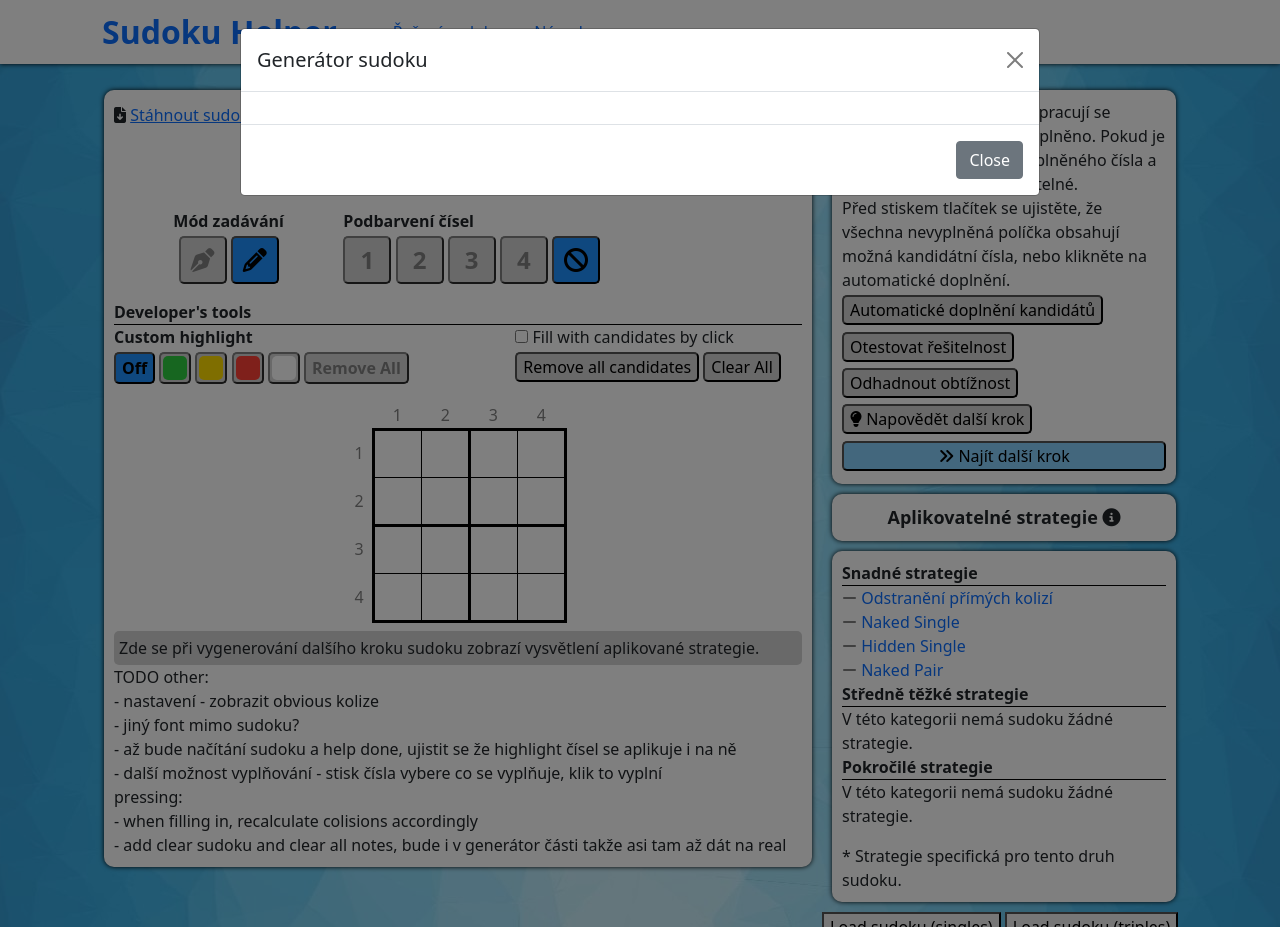
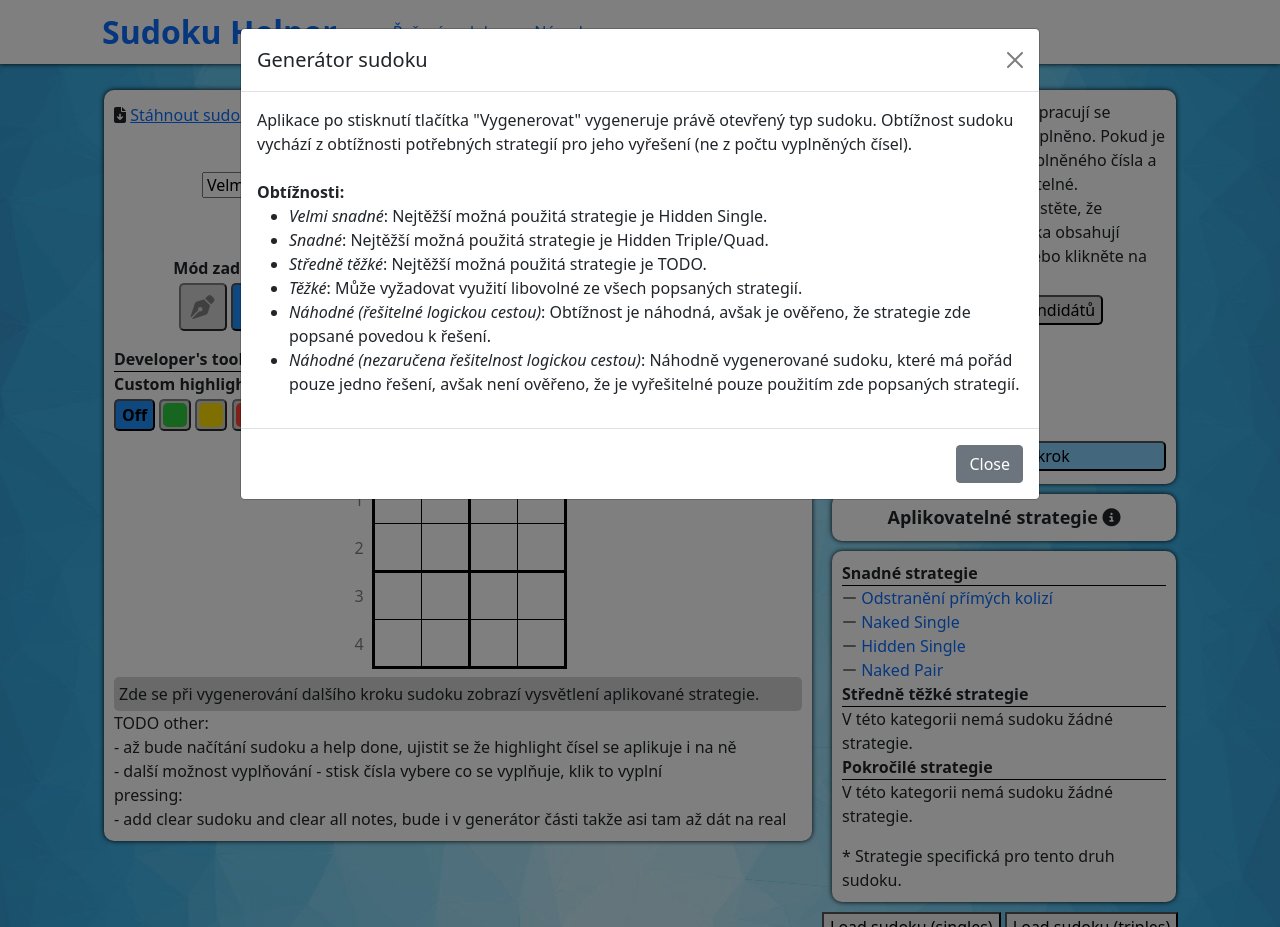
Before and after one commit to hojkas/sudoku-solver, a Django app: page /solver/sudoku4x4 in a window 1280 px wide, after a click that opens the changed part. Run offline with Django 3.2, Linux system fonts and the light colour scheme; some libraries are stand-ins or nearby versions.

Commit message:
generation frame done, only views call and actual generation remains to be done

```diff
--- a/static/js/async.js
+++ b/static/js/async.js
@@ -45,3 +45,28 @@ async function count_next_step() {
         }
     });
 }
+
+async function generate_sudoku(difficulty) {
+    $.ajax({
+        url: '/solver/generate_sudoku',
+        type: 'POST',
+        headers: {
+            "X-CSRFToken": csrf_token
+        },
+        data: {
+            difficulty: difficulty,
+            sudoku_name: sudoku_name
+        },
+        cache: false
+    }).done(function(response_string) {
+        let response_json = JSON.parse(response_string);
+        if(response_json['success']) {
+            load_sudoku_from_list(response_json['sudoku']);
+        }
+        else {
+            alert(response_json['text']);
+        }
+        $('#generate_sudoku').show();
+        $('#generate_sudoku_alt').hide();
+    });
+}
--- a/static/js/developer_mode.js
+++ b/static/js/developer_mode.js
@@ -107,19 +107,5 @@ function load_test_sudoku(num) {
             6, 8, null, 5, 7, null, null, null, 2
         ]];
 
-
-
-    if(sudoku[num].length === (max_sudoku_number * max_sudoku_number)) {
-        for(let x = 0; x < max_sudoku_number; x++) {
-            for (let y = 0; y < max_sudoku_number; y++) {
-                let cell_id = x * max_sudoku_number + y;
-                if(sudoku[num][cell_id] != null) fill_cell_with_number(cell_id, sudoku[num][cell_id]);
-                else {
-                        clear_notes(cell_id);
-                        clear_solved(cell_id);
-                        snap_visibility_to_notes(cell_id);
-                }
-            }
-        }
-    }
+    load_sudoku_from_list(sudoku[num]);
 }
--- a/static/js/main.js
+++ b/static/js/main.js
@@ -65,6 +65,10 @@ $(document).ready(function()
                 fill_all_candidates_in_cell(window.selected_cell_id);
             }
         }
+    });
+
+    $('#clear_sudoku').on('click', function() {
+       clear_sudoku();
     });
 
     $(window).keyup(function (event) {
@@ -182,6 +186,12 @@ $(document).ready(function()
         }
     });
 
+    $('#generate_sudoku').on('click', function() {
+        $('#generate_sudoku_alt').show();
+        $('#generate_sudoku').hide();
+        generate_sudoku($('generate_difficulty').val());
+    });
+
     $('#get-next-step').on('click', function() {
         $('#next-step-loading').show().siblings('div').hide();
         count_next_step();
--- a/static/js/solver-ui.js
+++ b/static/js/solver-ui.js
@@ -361,3 +361,19 @@ function search_for_truly_empty_cells() {
     }
     return list_of_empty_ids;
 }
+
+function load_sudoku_from_list(sudoku) {
+    if(sudoku.length === (max_sudoku_number * max_sudoku_number)) {
+        for(let x = 0; x < max_sudoku_number; x++) {
+            for (let y = 0; y < max_sudoku_number; y++) {
+                let cell_id = x * max_sudoku_number + y;
+                if(sudoku[cell_id] != null) fill_cell_with_number(cell_id, sudoku[cell_id]);
+                else {
+                        clear_notes(cell_id);
+                        clear_solved(cell_id);
+                        snap_visibility_to_notes(cell_id);
+                }
+            }
+        }
+    }
+}
--- a/sudoku/urls.py
+++ b/sudoku/urls.py
@@ -23,6 +23,7 @@ urlpatterns = [
     path('solver/', views.solver_index, name='solver index'),
     path('solver/update_setting', views.update_setting, name='update setting'),
     path('solver/get_next_step', views.get_next_step, name='get next step'),
+    path('solver/generate_sudoku', views.generate_sudoku, name='generate sudoku'),
     path('solver/<name>', views.solver, name='solver'),
     path('guides/', views.guides_index, name='guide index'),
     path('guides/<name>', views.detail, name='detail'),
--- a/sudoku/views.py
+++ b/sudoku/views.py
@@ -131,13 +131,13 @@ def solver_index(request):
     return render(request, 'solver/index.html', sudokus_context)
 
 def solver(request, name):
-    template = 'solver/' + sudoku_template_mapper[name] + '.html'
     try:
-        django.template.loader.get_template(template)
-    except TemplateDoesNotExist:
+        template = 'solver/' + sudoku_template_mapper[name] + '.html'
+    except KeyError:
         raise Http404(_('Aplikace na řešení') + ' "' + name + '" ' + _('nebyla nalezena.'))
 
     custom_context = sudokus_context.copy()
+    custom_context['sudoku_name'] = name
 
     if name in max_sudoku_numbers.keys():
         custom_context['max_sudoku_number'] = max_sudoku_numbers[name]
@@ -171,7 +171,7 @@ def solver(request, name):
 def update_setting(request):
     setting = request.POST.get('setting')
     value = request.POST.get('value')
-    if (setting == 'setting_shift_is_toggle' or setting == 'setting_sudoku_full_size'):
+    if setting == 'setting_shift_is_toggle' or setting == 'setting_sudoku_full_size':
         request.session[setting] = (value.lower() == 'true')
     return HttpResponse('ok')
 
@@ -184,6 +184,10 @@ def get_next_step(request):
     result_json = strategy_applier.find_next_step(sudoku)
 
     return HttpResponse(json.dumps(result_json))
+
+def generate_sudoku(request):
+    result_list = [1, 2, 3, None, None, None, None, None, None, 1, 2, 3, None, None, None, None]
+    return HttpResponse(json.dumps({'success': True, 'sudoku': result_list}))
 
 # ====================================
 #           GUIDES VIEWS
--- a/templates/solver/solver_div.html
+++ b/templates/solver/solver_div.html
@@ -88,7 +88,22 @@
           </div>
           <div class="modal-body">
               {% blocktrans %}
-
+                  Aplikace po stisknutí tlačítka "Vygenerovat" vygeneruje právě otevřený typ sudoku.
+                  Obtížnost sudoku vychází z obtížnosti potřebných strategií pro jeho vyřešení (ne z počtu vyplněných
+                  čísel).<br>
+                  <br>
+                  <b>Obtížnosti:</b>
+                  <ul>
+                    <li><em>Velmi snadné</em>: Nejtěžší možná použitá strategie je Hidden Single.</li>
+                    <li><em>Snadné</em>: Nejtěžší možná použitá strategie je Hidden Triple/Quad.</li>
+                    <li><em>Středně těžké</em>: Nejtěžší možná použitá strategie je TODO.</li> <!-- TODO -->
+                    <li><em>Těžké</em>: Může vyžadovat využití libovolné ze všech popsaných strategií.</li>
+                    <li><em>Náhodné (řešitelné logickou cestou)</em>: Obtížnost je náhodná, avšak je ověřeno, že
+                        strategie zde popsané povedou k řešení.</li>
+                    <li><em>Náhodné (nezaručena řešitelnost logickou cestou)</em>: Náhodně vygenerované sudoku,
+                        které má pořád pouze jedno řešení, avšak není ověřeno, že je vyřešitelné pouze použitím zde
+                        popsaných strategií.</li>
+                  </ul>
               {% endblocktrans %}
           </div>
           <div class="modal-footer">
@@ -122,16 +137,21 @@
                         data-bs-target="#generatorInfoModal"></i>
             </div>
             <div>
-                <form>
                 <select id="generate_difficulty" name="difficulty">
                     <option value="easiest">{% trans "Velmi snadné" %}</option>
                     <option value="easy">{% trans "Snadné" %}</option>
+                    {% if sudoku_name != 'sudoku4x4' %}
                     <option value="medium">{% trans "Středně těžké" %}</option>
                     <option value="advanced">{% trans "Těžké" %}</option>
-                        <option value="random-solvable">{% trans "Náhodně (řešitelné logickou cestou)" %}</option>
-                        <option value="random">{% trans "Náhodně (nezaručena řešitelnost logickou cestou)" %}</option>
+                    {% endif %}
+                    <option value="random-solvable">{% trans "Náhodné (řešitelné logickou cestou)" %}</option>
+                    <option value="random">{% trans "Náhodné (nezaručena řešitelnost logickou cestou)" %}</option>
                 </select>
-                </form>
+                <button id="generate_sudoku" class="simple-round-button"
+                        title="{{ sudoku_name }}">{% trans "Vygenerovat" %}</button>
+                <button id="generate_sudoku_alt" class="simple-round-button" style="display: none">
+                    <i class="fas fa-spinner fa-pulse"></i></button>
+                <button id="clear_sudoku" class="simple-round-button">{% trans "Vymazat celé sudoku" %}</button>
             </div>
         </div>
     </div>
@@ -199,7 +219,6 @@
                 <button id="remove_candidates_everywhere" class="simple-round-button">
                     Remove all candidates
                 </button>
-                <button onclick="clear_sudoku()" class="simple-round-button">Clear All</button>
             </div>
         {% endif %}
     </div>
@@ -220,12 +239,9 @@
 
     <div>
         TODO other:<br>
-        - nastavení - zobrazit obvious kolize<br>
-        - jiný font mimo sudoku?<br>
         - až bude načítání sudoku a help done, ujistit se že highlight čísel se aplikuje i na ně<br>
         - další možnost vyplňování - stisk čísla vybere co se vyplňuje, klik to vyplní<br>
         pressing: <br>
-        - when filling in, recalculate colisions accordingly <br>
         - add clear sudoku and clear all notes, bude i v generátor části takže asi tam až dát na real<br>
     </div>
 
--- a/templates/solver/solver_layout.html
+++ b/templates/solver/solver_layout.html
@@ -48,6 +48,7 @@
     {% endif %}
 
     const csrf_token = '{{ csrf_token }}';
+    const sudoku_name = '{{ sudoku_name }}';
 </script>
 
 <div class="container">
```
Also changed, not shown: utils/generator.py (+22 -0 lines). Lines whose indentation alone changed are shown as unchanged.
